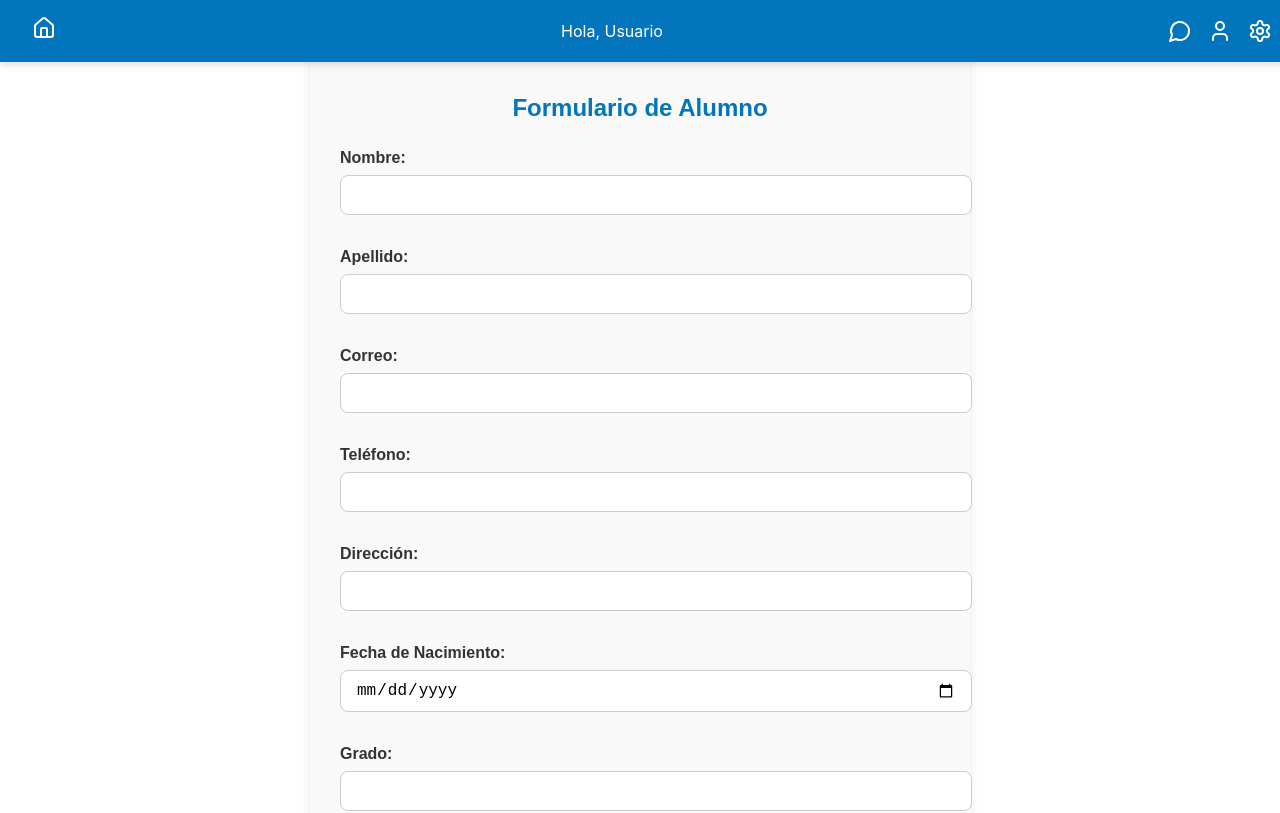
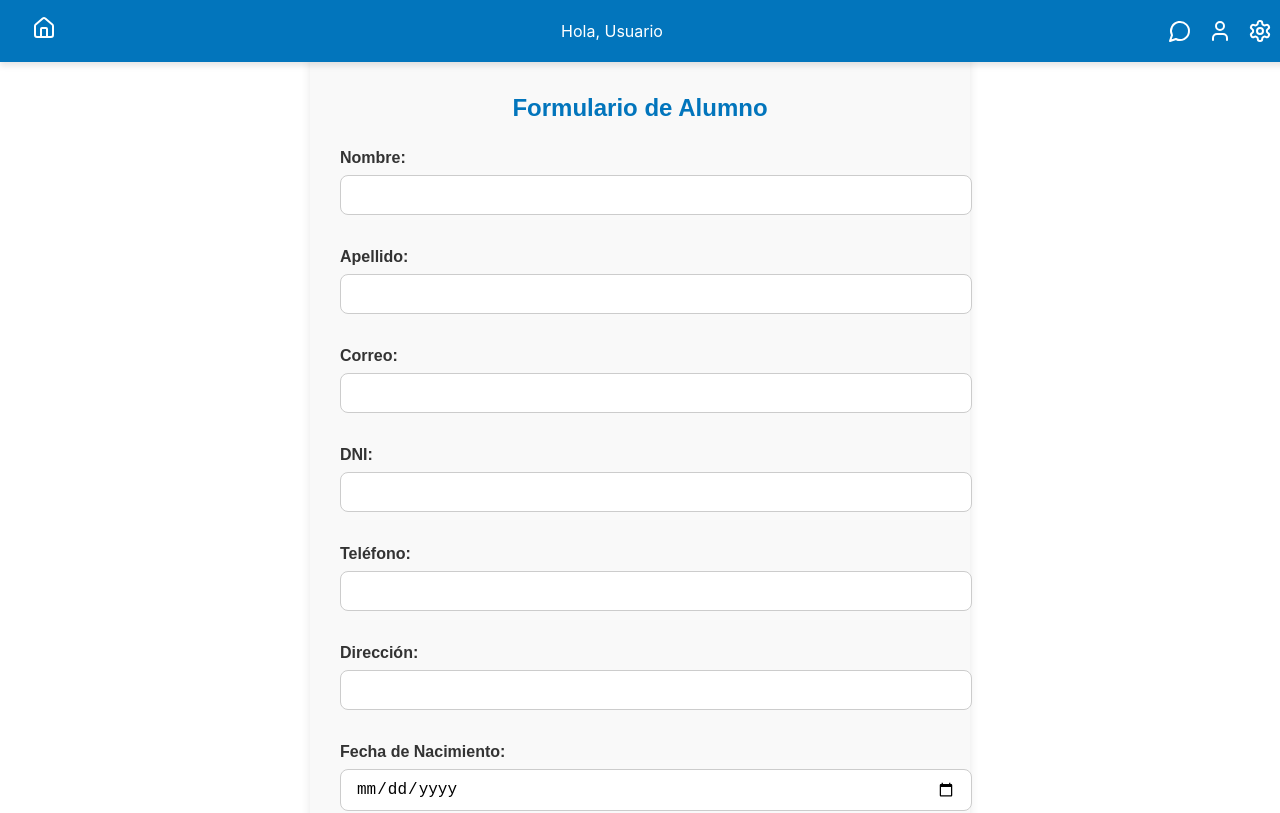
Before and after one commit to Javi1327/proyectofinal, a React (Vite) app: page /carga-alumnos in a window 1280 px wide. Shown: the top 813 px of the page. Built offline with nearby package versions, Linux system fonts and the light colour scheme.

Commit message:
ultimo commit

```diff
--- a/src/components/CargaAlumnos.jsx
+++ b/src/components/CargaAlumnos.jsx
@@ -7,6 +7,7 @@ function Alumno() {
     const [Nombre, setNombre] = useState("");
     const [Apellido, setApellido] = useState("");
     const [Correo, setCorreo] = useState("");
+    const [Dni, setDni] = useState("");
     const [Telefono, setTelefono] = useState("");
     const [Direccion, setDireccion] = useState("");
     const [FechaNacimiento, setFechaNacimiento] = useState("");
@@ -17,7 +18,7 @@ function Alumno() {
     const handleSubmit = async (event) => {
         event.preventDefault();
 
-        if (!Nombre || !Apellido || !Correo) {
+        if (!Nombre || !Apellido || !Correo || !Dni) {
             setError(true);
             setMensaje("Por favor, completa todos los campos obligatorios.");
             return;
@@ -27,6 +28,7 @@ function Alumno() {
             Nombre,
             Apellido,
             Correo,
+            Dni,
             Telefono,
             Direccion,
             FechaNacimiento,
@@ -44,6 +46,7 @@ function Alumno() {
             setNombre("");
             setApellido("");
             setCorreo("");
+            setDni("");
             setTelefono("");
             setDireccion("");
             setFechaNacimiento("");
@@ -68,27 +71,32 @@ function Alumno() {
             <form onSubmit={handleSubmit}>
                 <label>
                     Nombre:
-                    <input type="text" value={Nombre} onChange={(e) => setNombre(e.target.value)} required />
+                    <input type="text" value={Nombre} onChange={(e) => setNombre(e.target.value)} required maxLength="30"/>
                 </label>
 
                 <label>
                     Apellido:
-                    <input type="text" value={Apellido} onChange={(e) => setApellido(e.target.value)} required />
+                    <input type="text" value={Apellido} onChange={(e) => setApellido(e.target.value)} required maxLength="30"/>
                 </label>
 
                 <label>
                     Correo:
-                    <input type="email" value={Correo} onChange={(e) => setCorreo(e.target.value)} required />
+                    <input type="email" value={Correo} onChange={(e) => setCorreo(e.target.value)} required maxLength="30"/>
                 </label>
 
                 <label>
+                    DNI:
+                    <input type="text" value={Dni} onChange={(e) => setDni(e.target.value)} required maxLength="10" pattern="\d*"/>
+               </label>
+
+                <label>
                     Teléfono:
-                    <input type="tel" value={Telefono} onChange={(e) => setTelefono(e.target.value)} required />
+                    <input type="tel" value={Telefono} onChange={(e) => setTelefono(e.target.value)} required maxLength="15" pattern="\d*" />
                 </label>
 
                 <label>
                     Dirección:
-                    <input type="text" value={Direccion} onChange={(e) => setDireccion(e.target.value)} required />
+                    <input type="text" value={Direccion} onChange={(e) => setDireccion(e.target.value)} required maxLength="30" />
                 </label>
 
                 <label>
@@ -98,7 +106,7 @@ function Alumno() {
 
                 <label>
                     Grado:
-                    <input type="text" value={Grado} onChange={(e) => setGrado(e.target.value)} required />
+                    <input type="text" value={Grado} onChange={(e) => setGrado(e.target.value)} required maxLength="5"/>
                 </label>
 
                 <button type="submit">Enviar</button>
```
